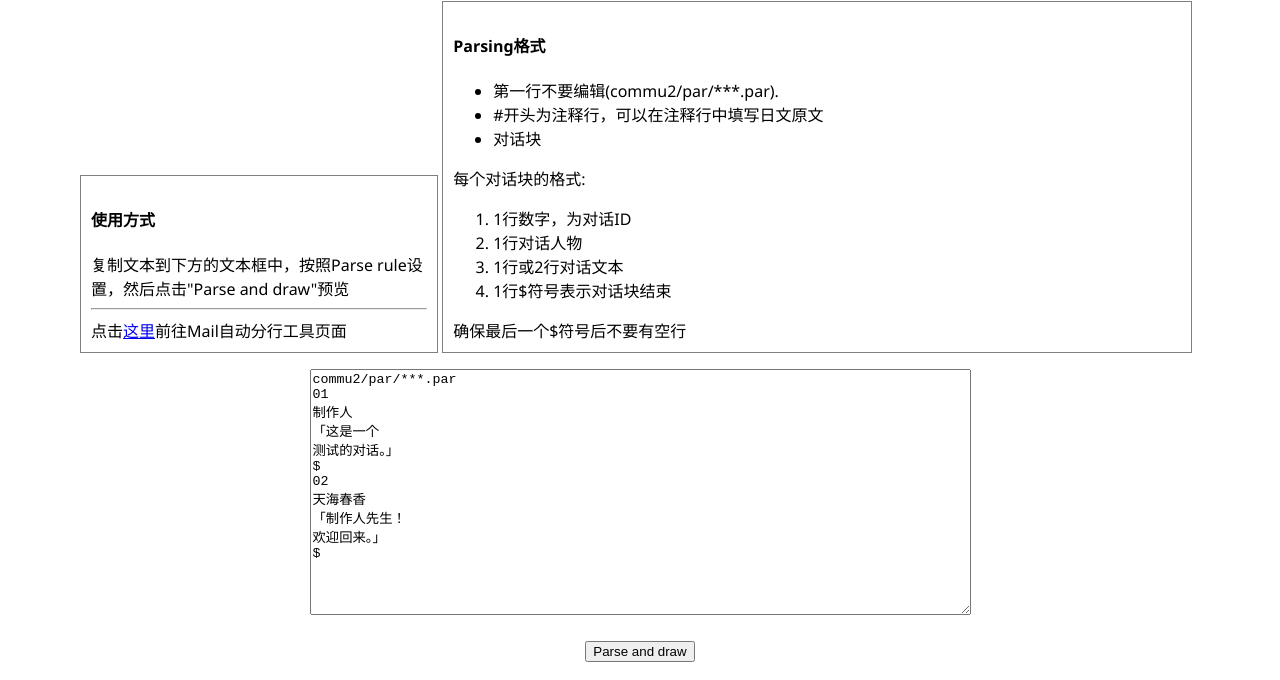
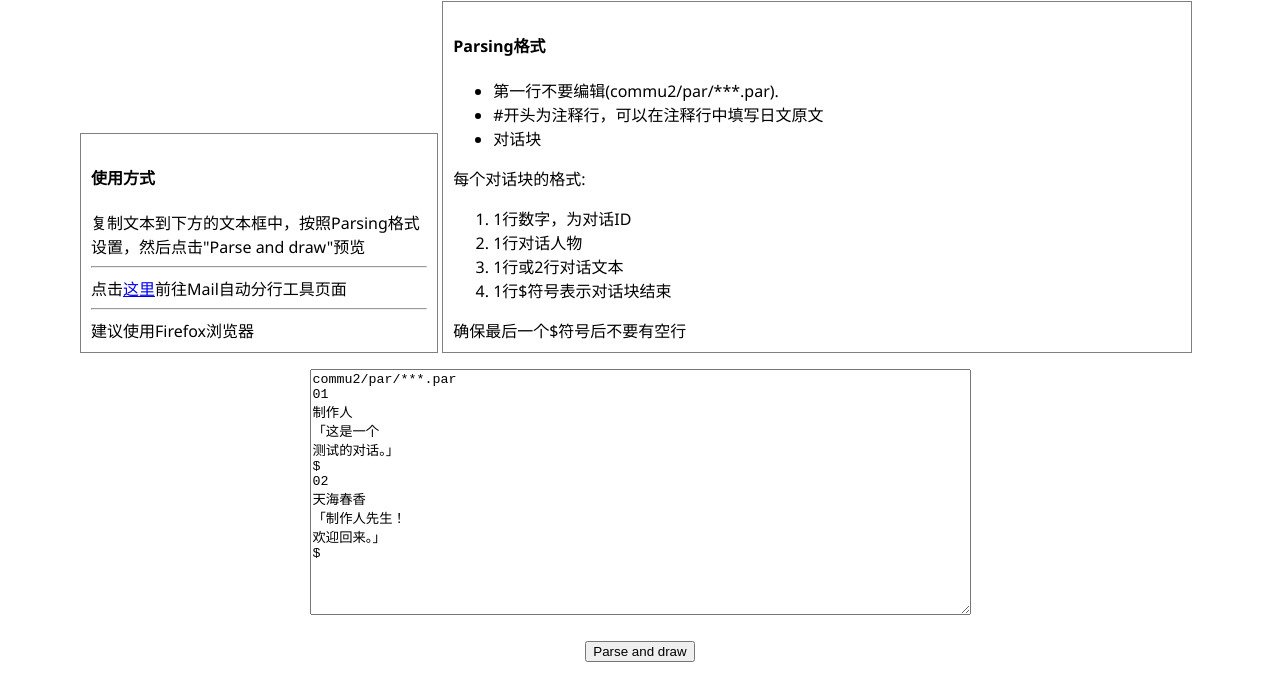
Before and after one commit to IMASOFA-TL/text-display, a plain HTML site: page index.html in a window 1280 px wide. Shown: the part 88-768 px from the top of the page. Drawn offline with Linux system fonts and the light colour scheme.

Commit message:
restructure

```diff
--- a/index.html
+++ b/index.html
@@ -11,9 +11,11 @@
         <h1>偶像大师-OFA  汉化字体预览</h1>
         <div class="div_left">
             <h4>使用方式</h4>
-            复制文本到下方的文本框中，按照Parse rule设置，然后点击"Parse and draw"预览
+            复制文本到下方的文本框中，按照Parsing格式设置，然后点击"Parse and draw"预览
             <hr>
             点击<a href="./linebreaker/index.html">这里</a>前往Mail自动分行工具页面
+            <hr>
+            建议使用Firefox浏览器
         </div>
         <div class="div_right">
         <h4>Parsing格式</h4>
```
